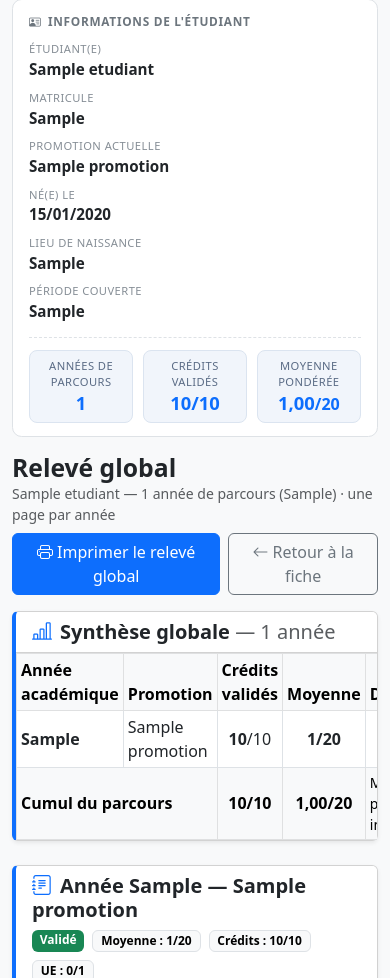
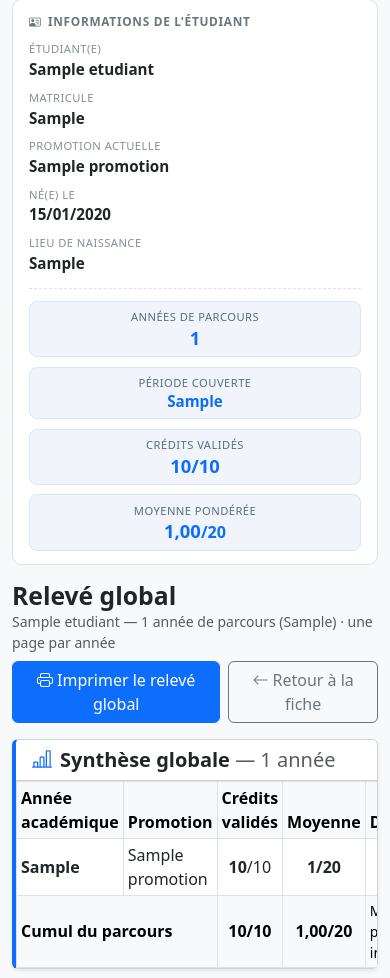
Before and after one commit to tresorkabis/examen, a Django app: page /etudiants/1/releve-global/ in a window 390 px wide. Shown: the part 111-1089 px from the top of the page. Run offline with Django 5.2, Linux system fonts and the light colour scheme; tables that the repository leaves empty hold one stand-in row (values such as "Sample post").

Commit message:
Releve global : la periode couverte devient une tuile au meme style que les autres

```diff
--- a/app/templates/app/etudiant_releve_global.html
+++ b/app/templates/app/etudiant_releve_global.html
@@ -15,7 +15,8 @@
     /* ===== Bloc d'informations de l'étudiant =====
        Remplace l'ancienne ligne unique « Étudiant(e) : … | Matricule : … |
        … » par une grille de champs étiquetés (lisibilité) et des tuiles
-       de synthèse du parcours (années, crédits, moyenne pondérée).
+       de synthèse du parcours (années, période couverte, crédits,
+       moyenne pondérée).
        Le même bloc est repris à l'impression, en plus compact. */
     .bloc-infos {
         background: #fff;
@@ -36,15 +37,14 @@
         margin-bottom: .65rem;
     }
     /* Grille à 5 colonnes sur la 1ʳᵉ ligne (le nom de l'étudiant dispose
-       d'une colonne élargie) et une 2ᵉ ligne dédiée à la période
-       couverte, dont la valeur « 2023-2024 à 2025-2026 » ne peut plus
-       être tronquée ni mal repliée. */
+       d'une colonne élargie). La période couverte n'est plus un champ de
+       cette grille : elle rejoint la rangée de tuiles « Années de parcours /
+       Période couverte / Crédits validés / Moyenne pondérée ». */
     .infos-grille {
         display: grid;
         grid-template-columns: 1.7fr 1fr 1.1fr 1fr 1.1fr;
         grid-template-areas:
-            "nom matricule promotion naissance lieu"
-            "periode periode periode periode periode";
+            "nom matricule promotion naissance lieu";
         gap: .55rem 1.4rem;
     }
     .info-item { display: flex; flex-direction: column; min-width: 0; }
@@ -53,17 +53,14 @@
     .info-promotion { grid-area: promotion; }
     .info-naissance { grid-area: naissance; }
     .info-lieu { grid-area: lieu; }
-    .info-periode { grid-area: periode; }
-    /* Écrans étroits : la grille se replie en 2 puis 1 colonne, la période
-       couverte occupant toujours sa propre ligne. */
+    /* Écrans étroits : la grille se replie en 2 puis 1 colonne. */
     @media (max-width: 992px) {
         .infos-grille {
             grid-template-columns: 1fr 1fr;
             grid-template-areas:
                 "nom nom"
                 "matricule promotion"
-                "naissance lieu"
-                "periode periode";
+                "naissance lieu";
         }
     }
     @media (max-width: 576px) {
@@ -74,8 +71,7 @@
                 "matricule"
                 "promotion"
                 "naissance"
-                "lieu"
-                "periode";
+                "lieu";
         }
     }
     .info-label {
@@ -90,9 +86,14 @@
         color: #212529;
         overflow-wrap: anywhere;
     }
+    /* Quatre tuiles sur une seule rangée : « Années de parcours » (le
+       nombre), « Période couverte » (la plage 2023-2024 à 2025-2026),
+       « Crédits validés » et « Moyenne pondérée ». La tuile de la période
+       reçoit une colonne plus large et une valeur un peu moins grande :
+       la plage tient sur une ligne sans être repliée. */
     .tuiles {
         display: grid;
-        grid-template-columns: repeat(3, minmax(0, 1fr));
+        grid-template-columns: .8fr 2fr 1fr 1.1fr;
         gap: .6rem;
         margin-top: .85rem;
         padding-top: .75rem;
@@ -118,6 +119,17 @@
         font-weight: 700;
         line-height: 1.25;
         color: #0d6efd;
+    }
+    .tuile-periode .tuile-valeur {
+        font-size: .95rem;
+        white-space: nowrap;
+    }
+    @media (max-width: 992px) {
+        .tuiles { grid-template-columns: 1fr 1fr; }
+    }
+    @media (max-width: 576px) {
+        .tuiles { grid-template-columns: 1fr; }
+        .tuile-periode .tuile-valeur { white-space: normal; }
     }
 
     /* ===== Éléments réservés à l'impression ===== */
@@ -190,9 +202,10 @@
 
         /* Bloc d'informations : compacté au maximum pour ne pas rogner la
            place de la page 1 (la L3 occupe déjà ~87 % de la feuille).
-           Les champs passent sur une seule rangée (6 colonnes), les tuiles
-           de synthèse sur une rangée à droite — la hauteur ajoutée reste
-           inférieure à 2 lignes de tableau. */
+           Les 5 champs passent sur une seule rangée, les 4 tuiles de
+           synthèse (années, période couverte, crédits, moyenne) sur une
+           rangée également — la hauteur ajoutée reste inférieure à 2 lignes
+           de tableau. */
         .bloc-infos {
             background: transparent !important;
             border: 1px solid #444 !important;
@@ -209,11 +222,10 @@
         }
         .infos-grille {
             /* Même structure qu'à l'écran : 5 champs sur la 1ʳᵉ ligne
-               (nom élargi) + la période couverte sur une ligne dédiée. */
+               (nom élargi). */
             grid-template-columns: 1.7fr 1fr 1.1fr 1fr 1.1fr !important;
             grid-template-areas:
-                "nom matricule promotion naissance lieu"
-                "periode periode periode periode periode" !important;
+                "nom matricule promotion naissance lieu" !important;
             gap: 3px 10px !important;
         }
         .info-label {
@@ -227,7 +239,9 @@
             line-height: 1.15 !important;
         }
         .tuiles {
-            grid-template-columns: repeat(3, 1fr) !important;
+            /* 4 tuiles sur une seule rangée : années de parcours, période
+               couverte (colonne élargie), crédits validés, moyenne. */
+            grid-template-columns: .8fr 2fr 1fr 1.1fr !important;
             gap: 4px !important;
             margin-top: 3px !important;
             padding-top: 3px !important;
@@ -246,6 +260,10 @@
         .tuile-valeur {
             font-size: 9pt !important;
             color: #000 !important;
+        }
+        .tuile-periode .tuile-valeur {
+            font-size: 8.2pt !important;
+            white-space: nowrap !important;
         }
 
         /* Pagination contrôlée sur 2 pages : la 1ʳᵉ année du parcours (L3,
@@ -467,15 +485,15 @@
                 <span class="info-label">Lieu de naissance</span>
                 <span class="info-valeur">{{ etudiant.lieu_naissance|default:"—" }}</span>
             </div>
-            <div class="info-item info-periode">
-                <span class="info-label">Période couverte</span>
-                <span class="info-valeur">{{ periode|default:"—" }}</span>
-            </div>
         </div>
         <div class="tuiles">
             <div class="tuile">
                 <span class="tuile-label">Années de parcours</span>
                 <span class="tuile-valeur">{{ nb_annees }}</span>
+            </div>
+            <div class="tuile tuile-periode">
+                <span class="tuile-label">Période couverte</span>
+                <span class="tuile-valeur">{{ periode|default:"—" }}</span>
             </div>
             <div class="tuile">
                 <span class="tuile-label">Crédits validés</span>
```
